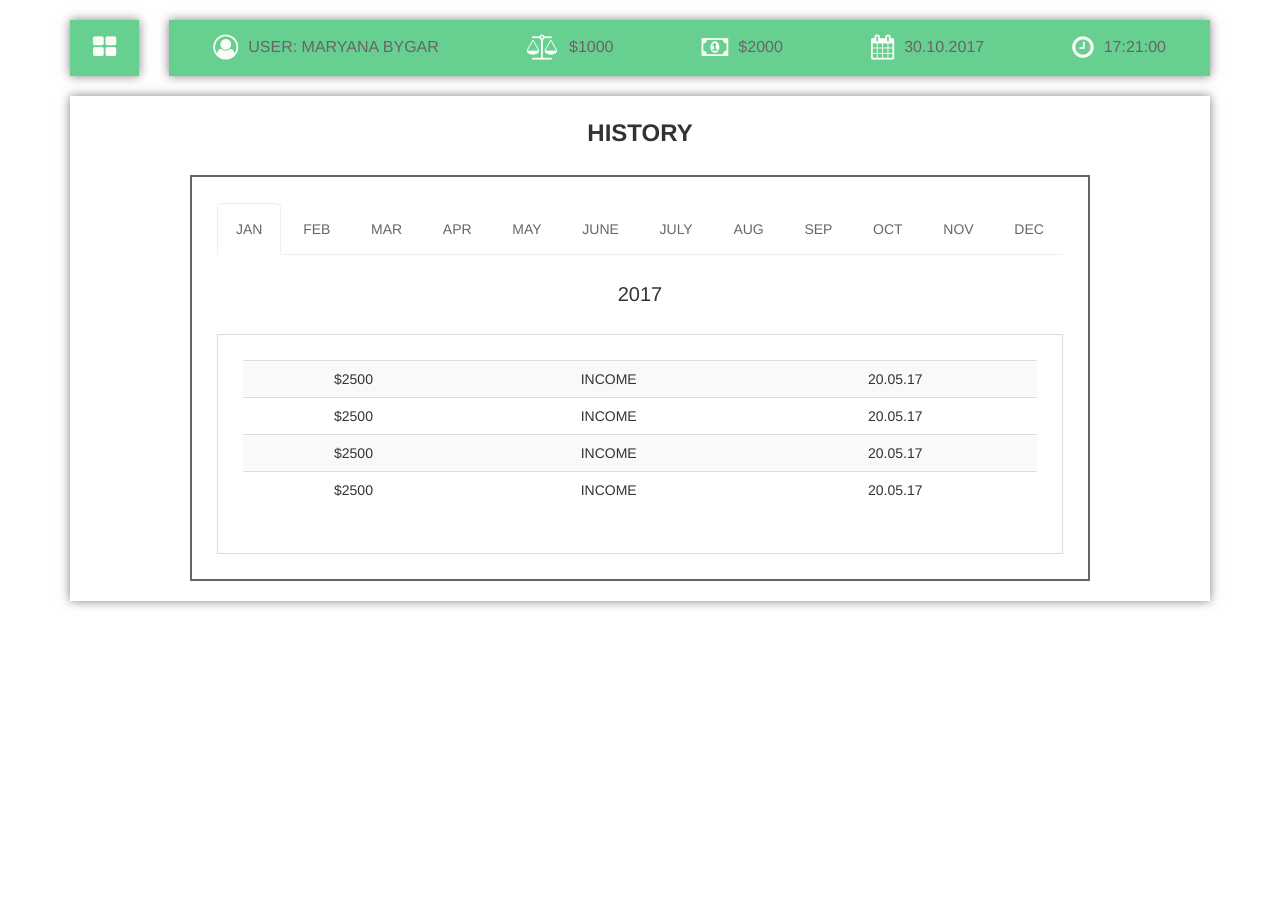
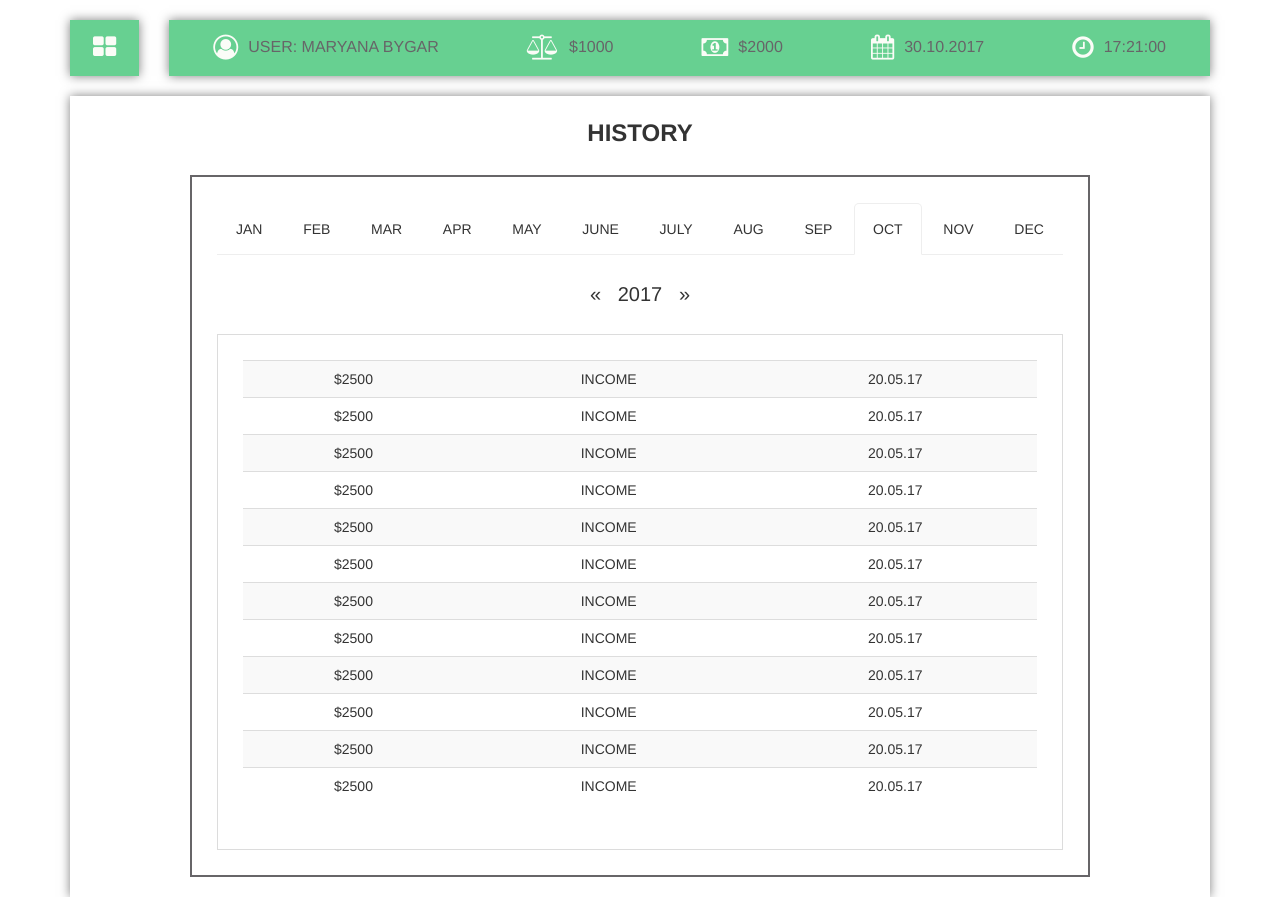
Before and after one commit to NazikKoval/LogosProject, a website: page static/history.html in a window 1280 px wide. Before the commit the page ends 800 px from the top, so only its background shows below. Drawn offline with nearby package versions, Linux system fonts and the light colour scheme.

Commit message:
Mod - frontend scripts for page history + removed some bugs

```diff
--- a/static/history.html
+++ b/static/history.html
@@ -50,29 +50,73 @@
 </div>
 
 <div class="container">
-    <div class="content history">
+    <div class="content history"  ng-controller="HistoryController as h">
         <div class="history__title">History</div>
         <div class="history__info">
             <div class="history__months">
                 <ul>
-                    <li class="active"><a href="#">Jan</a></li>
-                    <li><a href="#">Feb</a></li>
-                    <li><a href="#">Mar</a></li>
-                    <li><a href="#">Apr</a></li>
-                    <li><a href="#">May</a></li>
-                    <li><a href="#">June</a></li>
-                    <li><a href="#">July</a></li>
-                    <li><a href="#">Aug</a></li>
-                    <li><a href="#">Sep</a></li>
-                    <li><a href="#">Oct</a></li>
-                    <li><a href="#">Nov</a></li>
-                    <li><a href="#">Dec</a></li>
+                    <li data-ng-click="h.month(1)" data-ng-class="{active : h.activeMonth == 1}">Jan</li>
+                    <li data-ng-click="h.month(2)" data-ng-class="{active : h.activeMonth == 2}">Feb</li>
+                    <li data-ng-click="h.month(3)" data-ng-class="{active : h.activeMonth == 3}">Mar</li>
+                    <li data-ng-click="h.month(4)" data-ng-class="{active : h.activeMonth == 4}">Apr</li>
+                    <li data-ng-click="h.month(5)" data-ng-class="{active : h.activeMonth == 5}">May</li>
+                    <li data-ng-click="h.month(6)" data-ng-class="{active : h.activeMonth == 6}">June</li>
+                    <li data-ng-click="h.month(7)" data-ng-class="{active : h.activeMonth == 7}">July</li>
+                    <li data-ng-click="h.month(8)" data-ng-class="{active : h.activeMonth == 8}">Aug</li>
+                    <li data-ng-click="h.month(9)" data-ng-class="{active : h.activeMonth == 9}">Sep</li>
+                    <li data-ng-click="h.month(10)" data-ng-class="{active : h.activeMonth == 10}">Oct</li>
+                    <li data-ng-click="h.month(11)" data-ng-class="{active : h.activeMonth == 11}">Nov</li>
+                    <li data-ng-click="h.month(12)" data-ng-class="{active : h.activeMonth == 12}">Dec</li>
                 </ul>
             </div>
-            <div class="history__years">2017</div>
+            <div class="history__years">
+                <div class="history__years-prev" data-ng-click="h.prev()">«</div>
+                <div class="history__years-current">{{h.activeYear}}</div>
+                <div class="history__years-next" data-ng-click="h.next()">»</div>
+            </div>
             <div class="history__report">
                 <table class="table table-striped">
                     <tbody>
+                        <tr>
+                            <td>$2500</td>
+                            <td>income</td>
+                            <td>20.05.17</td>
+                        </tr>
+                        <tr>
+                            <td>$2500</td>
+                            <td>income</td>
+                            <td>20.05.17</td>
+                        </tr>
+                        <tr>
+                            <td>$2500</td>
+                            <td>income</td>
+                            <td>20.05.17</td>
+                        </tr>
+                        <tr>
+                            <td>$2500</td>
+                            <td>income</td>
+                            <td>20.05.17</td>
+                        </tr>
+                        <tr>
+                            <td>$2500</td>
+                            <td>income</td>
+                            <td>20.05.17</td>
+                        </tr>
+                        <tr>
+                            <td>$2500</td>
+                            <td>income</td>
+                            <td>20.05.17</td>
+                        </tr>
+                        <tr>
+                            <td>$2500</td>
+                            <td>income</td>
+                            <td>20.05.17</td>
+                        </tr>
+                        <tr>
+                            <td>$2500</td>
+                            <td>income</td>
+                            <td>20.05.17</td>
+                        </tr>
                         <tr>
                             <td>$2500</td>
                             <td>income</td>
@@ -110,6 +154,7 @@
 <script src="js/controllers/CategoryController.js" type="text/javascript"></script>
 <script src="js/controllers/MenuController.js" type="text/javascript"></script>
 <script src="js/controllers/UserController.js" type="text/javascript"></script>
+<script src="js/controllers/HistoryController.js" type="text/javascript"></script>
 <script src="js/models/CategoryService.js" type="text/javascript"></script>
 </body>
 </html>
--- /dev/null
+++ b/static/js/controllers/HistoryController.js
@@ -0,0 +1,30 @@
+app.controller('HistoryController', HistoryController);
+function HistoryController() {
+    var _this = this;
+
+    _this.activeMonth = getCurrentMonth();
+    _this.activeYear = getCurrentYear();
+
+    _this.prev = function() {
+        _this.activeYear--;
+    };
+
+    _this.next = function() {
+        _this.activeYear++;
+    };
+
+    _this.month = function(month) {
+        _this.activeMonth = month;
+    };
+
+    function getCurrentMonth() {
+        var d = new Date();
+        return d.getMonth();
+    }
+
+    function getCurrentYear() {
+        var d = new Date();
+        return d.getFullYear();
+    }
+
+}
--- a/static/js/controllers/UserController.js
+++ b/static/js/controllers/UserController.js
@@ -7,4 +7,4 @@ function UserController() {
         balance: 1000,
         expenses: 2000
     }
-};
+}
--- a/static/sass/_history.sass
+++ b/static/sass/_history.sass
@@ -20,24 +20,35 @@
             padding: 0
             border-bottom: 1px solid #eeeeee
             li
-                a
-                    border-radius: 5px 5px 0 0
+                border-radius: 5px 5px 0 0
+                position: relative
+                top: 1px
+                border: 1px solid transparent
+                display: block
+                padding: 15px 18px
+                cursor: pointer
+                &:hover
+                    background: #eeeeee
+                &.active
+                    cursor: default
+                    background-color: #fff
+                    border: 1px solid #eeeeee
+                    border-bottom-color: transparent
                     position: relative
                     top: 1px
-                    border: 1px solid transparent
-                    &:hover
-                        background: #eeeeee
-                &.active
-                    a
-                        cursor: default
-                        background-color: #fff
-                        border: 1px solid #eeeeee
-                        border-bottom-color: transparent
-                        position: relative
-                        top: 1px
     &__years
         font-size: 20px
-        margin-bottom: 25px
+        display: flex
+        justify-content: space-between
+        width: 100px
+        align-items: center
+        text-align: center
+        margin: 0 auto
+        &-prev,
+        &-next
+            &:hover
+                cursor: pointer
     &__report
         border: 1px solid #dcdcdc
         padding: 25px
+        margin-top: 25px
--- a/static/sass/_main.sass
+++ b/static/sass/_main.sass
@@ -6,10 +6,7 @@ body
     padding: 20px
 
 a
-    display: block
     text-decoration: none
     color: $color-text
-    padding: 15px 18px
     &:hover
-        text-decoration: none
         color: $color-text
```
Also changed, not shown: static/css/style.css, 1 other file.
